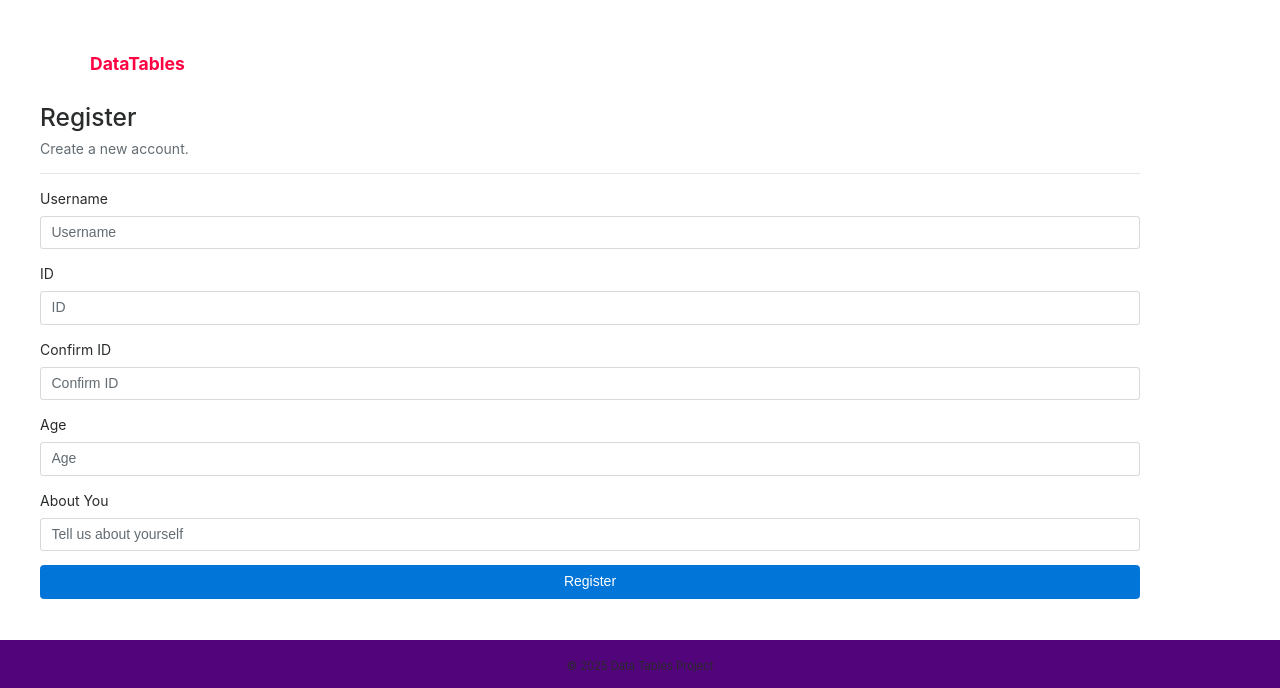
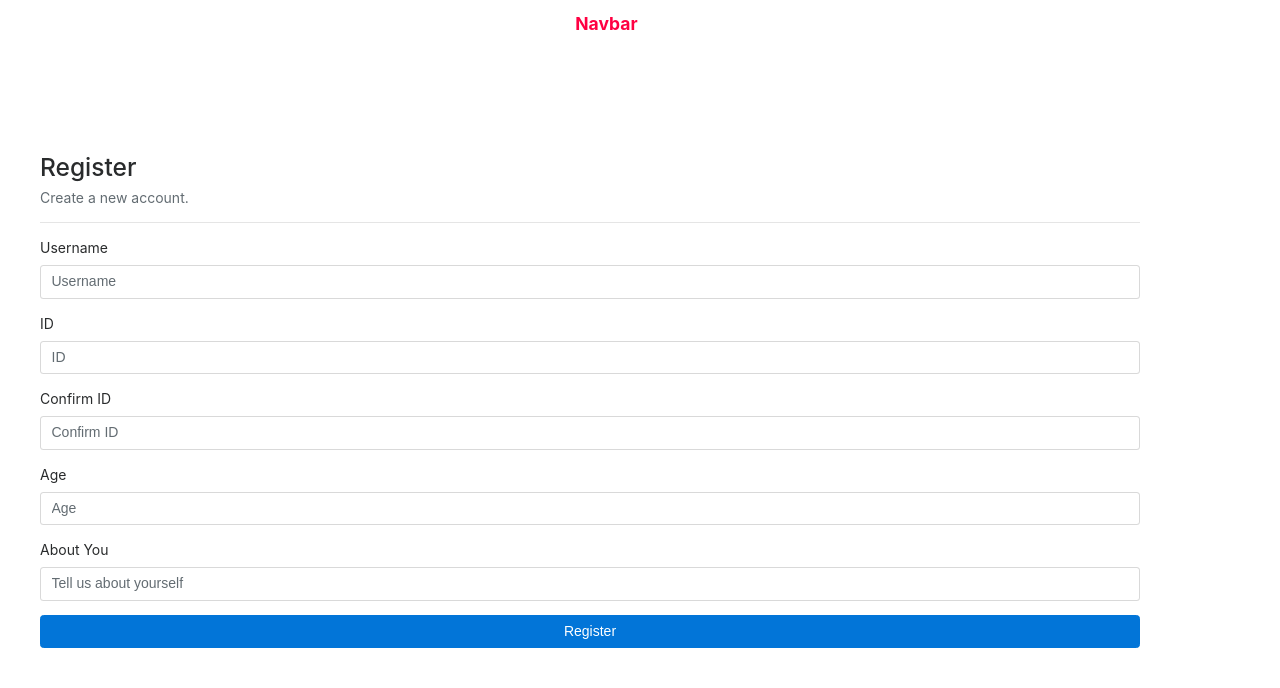
Before and after one commit to itu-itis23-baranr22/DataThieves, a Flask app: page /register in a window 1280 px wide. Shown: the top 688 px of the page. Run offline with Flask 3, Linux system fonts and the light colour scheme; some libraries are stand-ins or nearby versions.

Commit message:
Add user_id to session and update navbar layout

```diff
--- a/blueprints/posts.py
+++ b/blueprints/posts.py
@@ -341,6 +341,7 @@ def login():
 
             flash("You have logged in successfully!", "success")
             session["logged_in"] = True
+            session["user_id"] = id_entered
             session["DisplayName"] = DisplayName
             return redirect(url_for("index"))
         else:
--- a/templates/includes/navbar.html
+++ b/templates/includes/navbar.html
@@ -1,39 +1,34 @@
-<nav class="navbar navbar-expand-lg navbar-dark navbar-custom fixed-top">
-  <div class="container">
-    <a class="navbar-brand" href="{{ url_for('index') }}">DataTables</a>
-    <button class="navbar-toggler" type="button" data-toggle="collapse" data-target="#navbarNav">
+<nav class="navbar navbar-expand-lg bg-body-tertiary">
+  <div class="container-fluid">
+    <a class="navbar-brand" href="#">Navbar</a>
+    <button class="navbar-toggler" type="button" data-bs-toggle="collapse" data-bs-target="#navbarNavDropdown" aria-controls="navbarNavDropdown" aria-expanded="false" aria-label="Toggle navigation">
       <span class="navbar-toggler-icon"></span>
     </button>
-
-    <div class="collapse navbar-collapse" id="navbarNav">
-      <ul class="navbar-nav mr-auto">
-        <li class="nav-item{% if request.endpoint == 'index' %} active{% endif %}">
-          <a class="nav-link" href="{{ url_for('index') }}">Ana Sayfa</a>
-        </li>
-        <li class="nav-item{% if request.endpoint == 'tables' %} active{% endif %}">
-          <a class="nav-link" href="{{ url_for('tables') }}">Tablolar</a>
-        </li>
-        <li class="nav-item{% if request.endpoint == 'posts_bp.dashboard' %} active{% endif %}">
-  <a class="nav-link" href="{{ url_for('posts_bp.dashboard') }}">Dashboard</a>
-</li>
-      </ul>
-
+    <div class="collapse navbar-collapse" id="navbarNavDropdown">
       <ul class="navbar-nav">
-        {% if session.get("logged_in") %}
         <li class="nav-item">
-          <span class="navbar-text mr-2">Merhaba, {{ session["DisplayName"] }}</span>
+          <a class="nav-link active" aria-current="page" href="#">Home</a>
         </li>
         <li class="nav-item">
-          <a class="nav-link" href="{{ url_for('posts_bp.logout') }}">Çıkış</a>
+          <a class="nav-link" href="#">Features</a>
         </li>
-        {% else %}
-        <li class="nav-item">
-          <a class="nav-link" href="{{ url_for('users_badges_bp.badges') }}">Badges</a>
+        <li class="nav-item dropdown">
+          <a class="nav-link dropdown-toggle" href="#" role="button" data-bs-toggle="dropdown" aria-expanded="false">
+            Dropdown link
+          </a>
+          <ul class="dropdown-menu">
+            <li><a class="dropdown-item" href="#">Action</a></li>
+            <li><a class="dropdown-item" href="#">Another action</a></li>
+            <li><a class="dropdown-item" href="#">Something else here</a></li>
+          </ul>
         </li>
-        <li class="nav-item">
-          <a class="nav-link" href="{{ url_for('posts_bp.register') }}">Kayıt Ol</a>
+        <li class="d-flex">
+          {% if session.get("logged_in") %}
+            <a href="{{ url_for('users_badges_bp.profile') }}" class="nav-link">
+                Profile ({{ session.get("DisplayName") }})
+            </a>
+          {% endif %}
         </li>
-        {% endif %}
       </ul>
     </div>
   </div>
```
